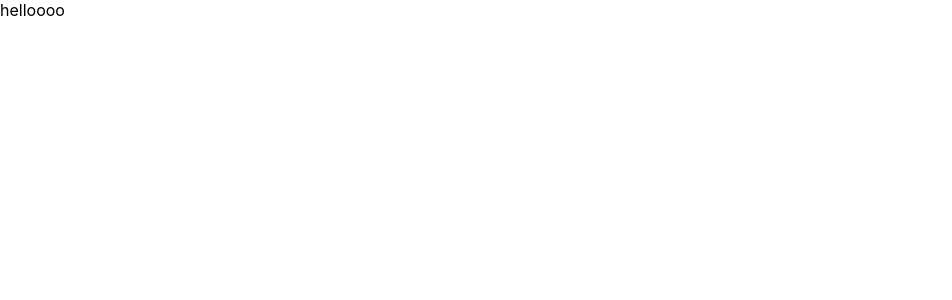
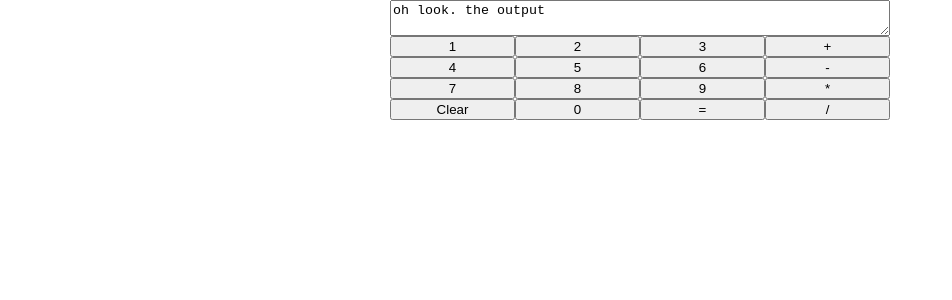
Before and after one commit to BosEriko/rr-calculator, a React (Create React App) app: page / in a window 1280 px wide. Shown: the top 300 px of the page, without its empty margins (0-952 px from the left). Built offline with nearby package versions, Linux system fonts and the light colour scheme.

Commit message:
set up the buttons and output

```diff
--- a/src/App.css
+++ b/src/App.css
@@ -0,0 +1,6 @@
+.calculator {
+  display: grid;
+  width: 500px;
+  margin: 0 auto;
+  grid-template-columns: repeat(4, 1fr);
+}
--- a/src/App.js
+++ b/src/App.js
@@ -1,12 +1,25 @@
 import React from 'react';
 import './App.css';
+import Button from './components/Button';
+import Output from './components/Output';
 
-function App() {
-  return (
-    <div className="App">
-      helloooo
-    </div>
-  );
+class App extends React.Component {
+  render() {
+    const buttons = [
+      '1',      '2', '3', '+',
+      '4',      '5', '6', '-',
+      '7',      '8', '9', '*',
+      'Clear',  '0', '=', '/'
+    ];
+    return (
+      <div className="App">
+        <div class="calculator">
+          <Output />
+          { buttons.map(char => <Button char={char} />) }
+        </div>
+      </div>
+    );
+  }
 }
 
 export default App;
--- /dev/null
+++ b/src/components/Button.js
@@ -0,0 +1,14 @@
+import React from 'react';
+import './Button.css';
+
+class Button extends React.Component {
+  render() {
+    return (
+      <button>
+        {this.props.char}
+      </button>
+    );
+  }
+}
+
+export default Button;
--- /dev/null
+++ b/src/components/Output.css
@@ -0,0 +1,4 @@
+.output {
+  grid-column-start: 1;
+  grid-column-end: 5;
+}
--- /dev/null
+++ b/src/components/Output.js
@@ -0,0 +1,14 @@
+import React from 'react';
+import './Output.css';
+
+class Output extends React.Component {
+  render() {
+    return (
+      <textarea class="output">
+        oh look. the output
+      </textarea>
+    );
+  }
+}
+
+export default Output;
```
Also changed, not shown: src/components/Button.css (added).
